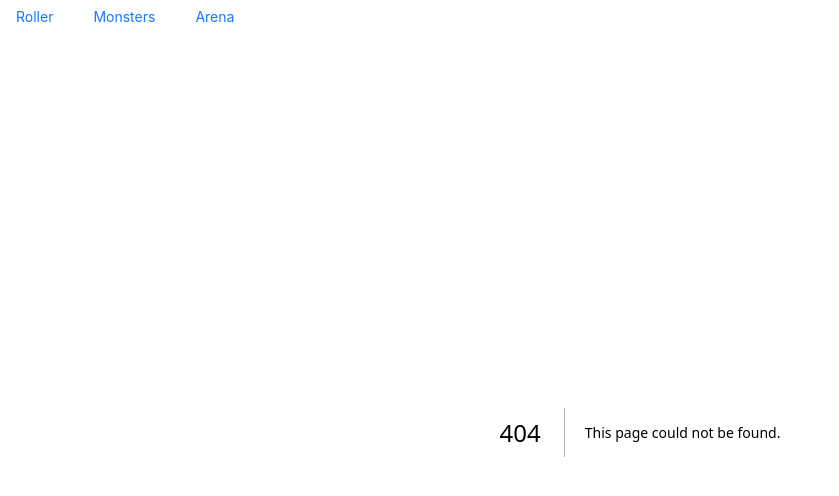
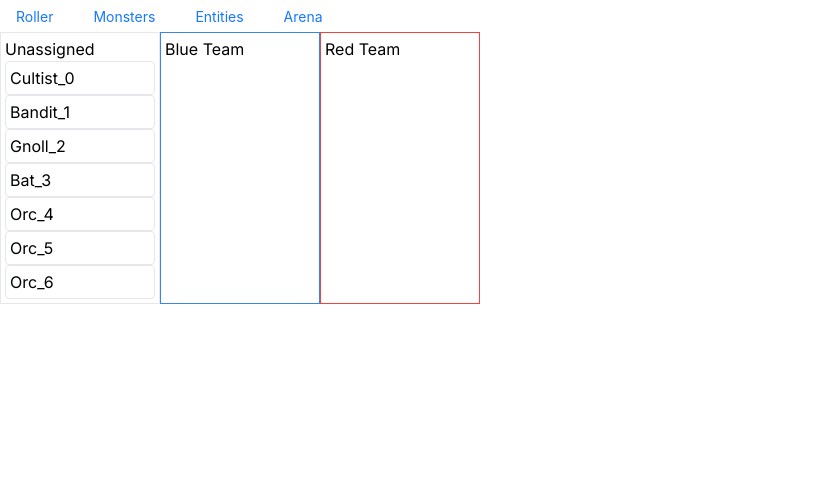
Before and after one commit to crianonim/dnd-next, a Next.js app: page /entities in a window 1280 px wide. Before the commit this address had no page. Shown: the top 496 px of the page, without its empty margins (0-839 px from the left). Built offline with nearby package versions, Linux system fonts and the light colour scheme.

Commit message:
add basic entities management

```diff
--- /dev/null
+++ b/src/app/entities/page.tsx
@@ -0,0 +1,135 @@
+"use client";
+import {
+  AttackResult,
+  Combatant,
+  Team,
+  attackResultToString,
+  enterCombat,
+} from "@/game/arena";
+import { Entity, generateEntities } from "@/game/entity";
+import { AttackAction } from "@/game/monsters";
+import { AnimatePresence, motion } from "framer-motion";
+import _ from "lodash";
+import { Dispatch, SetStateAction, useEffect, useMemo, useState } from "react";
+
+const EntityMiniView = ({
+  entity,
+  setDragged,
+}: {
+  entity: Entity;
+  setDragged: Dispatch<SetStateAction<string | null>>;
+}) => (
+  <div
+    className="border p-1 rounded"
+    draggable
+    onDragStart={() => setDragged(entity.name)}
+  >
+    {entity.name}
+  </div>
+);
+
+const EntitiesSetup = () => {
+  const [entities, setEntities] = useState<Entity[]>([]);
+  const [blues, setBlues] = useState<string[]>([]);
+  const [reds, setReds] = useState<string[]>([]);
+  const [dragged, setDragged] = useState<string | null>(null);
+  console.log({ dragged });
+  useEffect(() => {
+    setEntities(generateEntities());
+  }, []);
+  const unassigned = useMemo(
+    () =>
+      entities
+        .map((e) => e.name)
+        .filter((e) => !blues.includes(e) && !reds.includes(e)),
+    [blues, reds, entities]
+  );
+  return (
+    <div className="flex">
+      <div
+        className="w-40 border p-1"
+        onDrop={() => {
+          if (dragged && !unassigned.includes(dragged)) {
+            setBlues((prev) => prev.filter((e) => e !== dragged));
+            setReds((prev) => prev.filter((e) => e !== dragged));
+          }
+        }}
+        onDragOver={(event) => {
+          event.preventDefault();
+        }}
+      >
+        <div>Unassigned</div>
+        {unassigned
+          .map((e) => entities.find((en) => en.name === e))
+
+          .map(
+            (e) =>
+              e && (
+                <EntityMiniView
+                  key={e.name}
+                  setDragged={setDragged}
+                  entity={e}
+                />
+              )
+          )}
+      </div>
+      <div
+        className="w-40 border border-blue-500 p-1"
+        onDrop={() => {
+          if (dragged && !blues.includes(dragged)) {
+            setBlues((prev) => [...prev, dragged]);
+            setReds((prev) => prev.filter((e) => e !== dragged));
+          }
+        }}
+        onDragOver={(event) => {
+          event.preventDefault();
+        }}
+      >
+        {" "}
+        <div>Blue Team</div>
+        {blues
+          .map((e) => entities.find((en) => en.name === e))
+
+          .map(
+            (e) =>
+              e && (
+                <EntityMiniView
+                  key={e.name}
+                  setDragged={setDragged}
+                  entity={e}
+                />
+              )
+          )}
+      </div>
+      <div
+        className="w-40 border border-red-500 p-1"
+        onDrop={() => {
+          if (dragged && !reds.includes(dragged)) {
+            setBlues((prev) => prev.filter((e) => e !== dragged));
+            setReds((prev) => [...prev, dragged]);
+          }
+        }}
+        onDragOver={(event) => {
+          event.preventDefault();
+        }}
+      >
+        <div>Red Team</div>
+        {reds
+          .map((e) => entities.find((en) => en.name === e))
+
+          .map(
+            (e) =>
+              e && (
+                <EntityMiniView
+                  key={e.name}
+                  setDragged={setDragged}
+                  entity={e}
+                />
+              )
+          )}
+      </div>
+    </div>
+  );
+};
+
+export default EntitiesSetup;
--- a/src/app/layout.tsx
+++ b/src/app/layout.tsx
@@ -27,6 +27,9 @@ export default function RootLayout({
             <Link href="/monster-list">Monsters</Link>
           </Button>
           <Button type="link">
+            <Link href="/entities">Entities</Link>
+          </Button>
+          <Button type="link">
             <Link href="/arena">Arena</Link>
           </Button>
         </Space>
```
